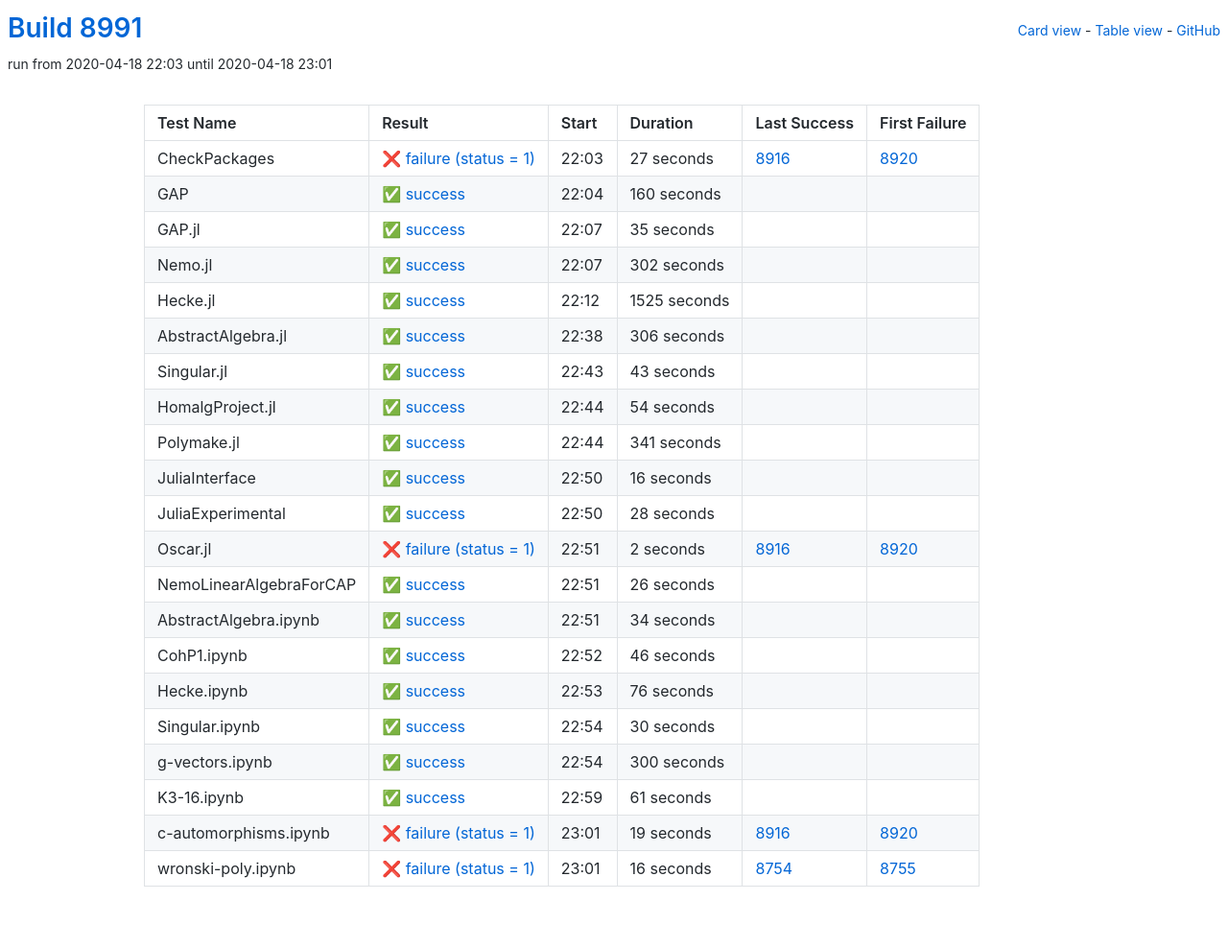
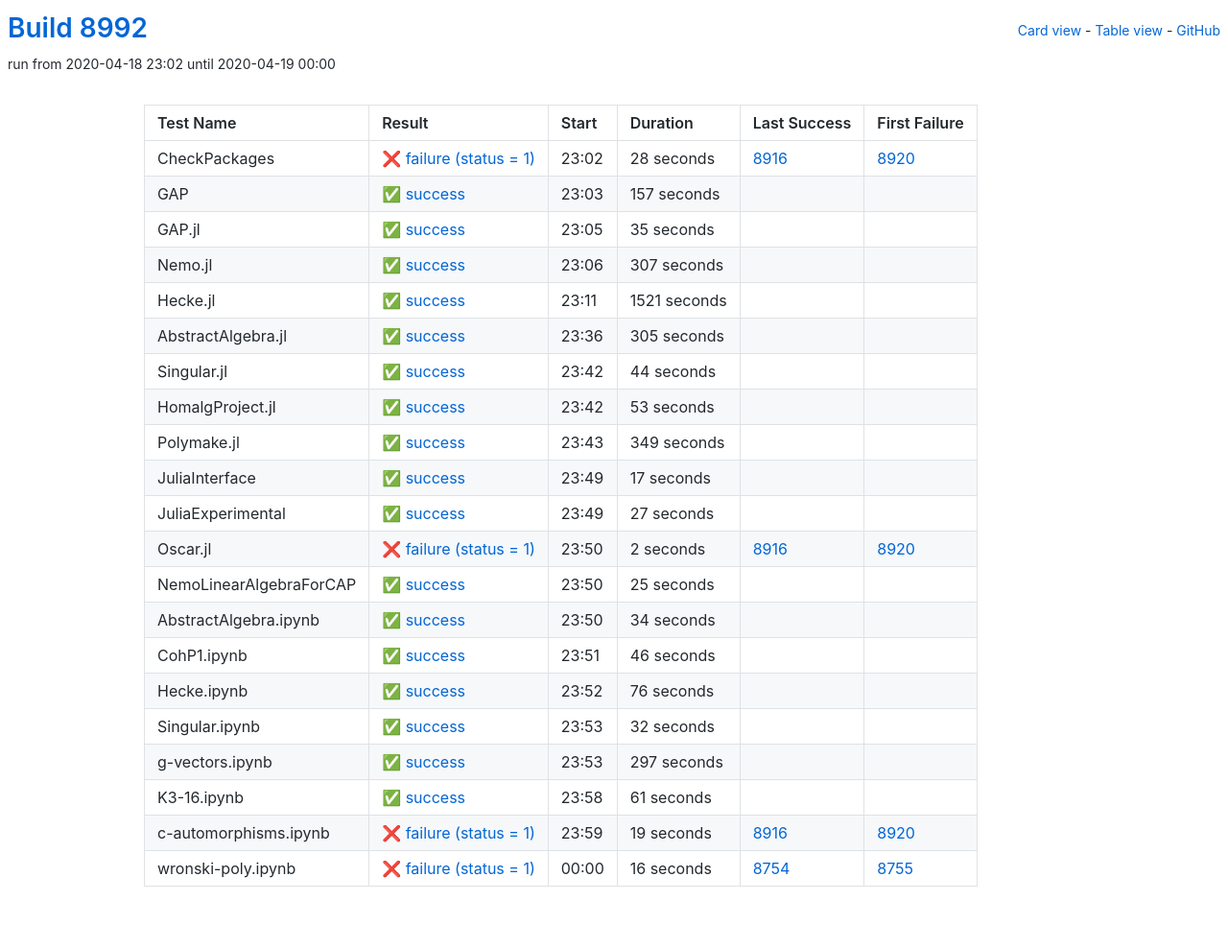
Before and after one commit to oscar-system/oscar-ci-status, a Jekyll site: the page built from table.html, in a window 1280 px wide. Shown: the whole page at 96% size. Built offline with Jekyll 4.4.1, drawn with Linux system fonts in a browser that asks for light colours.

Commit message:
Build 8992

```diff
--- a/_data/ci.yml
+++ b/_data/ci.yml
@@ -1,27 +1,27 @@
-build: 8991
-build_url: https://oscarci.mathematik.uni-kl.de/job/oscar/8991/
+build: 8992
+build_url: https://oscarci.mathematik.uni-kl.de/job/oscar/8992/
 job: oscar
 tests:
-- duration: 27
+- duration: 28
   exitcode: 1
   first_failure: 8920
   first_failure_url: https://oscarci.mathematik.uni-kl.de/job/oscar/8920/
   last_success: 8916
   last_success_url: https://oscarci.mathematik.uni-kl.de/job/oscar/8916/
-  log: https://oscarci.mathematik.uni-kl.de/job/oscar/8991/artifact/logs/build-8991/CheckPackages.log
+  log: https://oscarci.mathematik.uni-kl.de/job/oscar/8992/artifact/logs/build-8992/CheckPackages.log
   name: CheckPackages
-  start: 2020-04-18 22:03
+  start: 2020-04-18 23:02
   status: failure
   success: false
-- duration: 160
+- duration: 157
   exitcode: 0
   first_failure: false
   first_failure_url: null
   last_success: false
   last_success_url: null
-  log: https://oscarci.mathematik.uni-kl.de/job/oscar/8991/artifact/logs/build-8991/GAP.log
+  log: https://oscarci.mathematik.uni-kl.de/job/oscar/8992/artifact/logs/build-8992/GAP.log
   name: GAP
-  start: 2020-04-18 22:04
+  start: 2020-04-18 23:03
   status: success
   success: true
 - duration: 35
@@ -30,97 +30,97 @@ tests:
   first_failure_url: null
   last_success: false
   last_success_url: null
-  log: https://oscarci.mathematik.uni-kl.de/job/oscar/8991/artifact/logs/build-8991/GAP.jl.log
+  log: https://oscarci.mathematik.uni-kl.de/job/oscar/8992/artifact/logs/build-8992/GAP.jl.log
   name: GAP.jl
-  start: 2020-04-18 22:07
+  start: 2020-04-18 23:05
   status: success
   success: true
-- duration: 302
+- duration: 307
   exitcode: 0
   first_failure: false
   first_failure_url: null
   last_success: false
   last_success_url: null
-  log: https://oscarci.mathematik.uni-kl.de/job/oscar/8991/artifact/logs/build-8991/Nemo.jl.log
+  log: https://oscarci.mathematik.uni-kl.de/job/oscar/8992/artifact/logs/build-8992/Nemo.jl.log
   name: Nemo.jl
-  start: 2020-04-18 22:07
+  start: 2020-04-18 23:06
   status: success
   success: true
-- duration: 1525
+- duration: 1521
   exitcode: 0
   first_failure: false
   first_failure_url: null
   last_success: false
   last_success_url: null
-  log: https://oscarci.mathematik.uni-kl.de/job/oscar/8991/artifact/logs/build-8991/Hecke.jl.log
+  log: https://oscarci.mathematik.uni-kl.de/job/oscar/8992/artifact/logs/build-8992/Hecke.jl.log
   name: Hecke.jl
-  start: 2020-04-18 22:12
+  start: 2020-04-18 23:11
   status: success
   success: true
-- duration: 306
+- duration: 305
   exitcode: 0
   first_failure: false
   first_failure_url: null
   last_success: false
   last_success_url: null
-  log: https://oscarci.mathematik.uni-kl.de/job/oscar/8991/artifact/logs/build-8991/AbstractAlgebra.jl.log
+  log: https://oscarci.mathematik.uni-kl.de/job/oscar/8992/artifact/logs/build-8992/AbstractAlgebra.jl.log
   name: AbstractAlgebra.jl
-  start: 2020-04-18 22:38
+  start: 2020-04-18 23:36
   status: success
   success: true
-- duration: 43
+- duration: 44
   exitcode: 0
   first_failure: false
   first_failure_url: null
   last_success: false
   last_success_url: null
-  log: https://oscarci.mathematik.uni-kl.de/job/oscar/8991/artifact/logs/build-8991/Singular.jl.log
+  log: https://oscarci.mathematik.uni-kl.de/job/oscar/8992/artifact/logs/build-8992/Singular.jl.log
   name: Singular.jl
-  start: 2020-04-18 22:43
+  start: 2020-04-18 23:42
   status: success
   success: true
-- duration: 54
+- duration: 53
   exitcode: 0
   first_failure: false
   first_failure_url: null
   last_success: false
   last_success_url: null
-  log: https://oscarci.mathematik.uni-kl.de/job/oscar/8991/artifact/logs/build-8991/HomalgProject.jl.log
+  log: https://oscarci.mathematik.uni-kl.de/job/oscar/8992/artifact/logs/build-8992/HomalgProject.jl.log
   name: HomalgProject.jl
-  start: 2020-04-18 22:44
+  start: 2020-04-18 23:42
   status: success
   success: true
-- duration: 341
+- duration: 349
   exitcode: 0
   first_failure: false
   first_failure_url: null
   last_success: false
   last_success_url: null
-  log: https://oscarci.mathematik.uni-kl.de/job/oscar/8991/artifact/logs/build-8991/Polymake.jl.log
+  log: https://oscarci.mathematik.uni-kl.de/job/oscar/8992/artifact/logs/build-8992/Polymake.jl.log
   name: Polymake.jl
-  start: 2020-04-18 22:44
+  start: 2020-04-18 23:43
   status: success
   success: true
-- duration: 16
+- duration: 17
   exitcode: 0
   first_failure: false
   first_failure_url: null
   last_success: false
   last_success_url: null
-  log: https://oscarci.mathematik.uni-kl.de/job/oscar/8991/artifact/logs/build-8991/JuliaInterface.log
+  log: https://oscarci.mathematik.uni-kl.de/job/oscar/8992/artifact/logs/build-8992/JuliaInterface.log
   name: JuliaInterface
-  start: 2020-04-18 22:50
+  start: 2020-04-18 23:49
   status: success
   success: true
-- duration: 28
+- duration: 27
   exitcode: 0
   first_failure: false
   first_failure_url: null
   last_success: false
   last_success_url: null
-  log: https://oscarci.mathematik.uni-kl.de/job/oscar/8991/artifact/logs/build-8991/JuliaExperimental.log
+  log: https://oscarci.mathematik.uni-kl.de/job/oscar/8992/artifact/logs/build-8992/JuliaExperimental.log
   name: JuliaExperimental
-  start: 2020-04-18 22:50
+  start: 2020-04-18 23:49
   status: success
   success: true
 - duration: 2
@@ -129,20 +129,20 @@ tests:
   first_failure_url: https://oscarci.mathematik.uni-kl.de/job/oscar/8920/
   last_success: 8916
   last_success_url: https://oscarci.mathematik.uni-kl.de/job/oscar/8916/
-  log: https://oscarci.mathematik.uni-kl.de/job/oscar/8991/artifact/logs/build-8991/Oscar.jl.log
+  log: https://oscarci.mathematik.uni-kl.de/job/oscar/8992/artifact/logs/build-8992/Oscar.jl.log
   name: Oscar.jl
-  start: 2020-04-18 22:51
+  start: 2020-04-18 23:50
   status: failure
   success: false
-- duration: 26
+- duration: 25
   exitcode: 0
   first_failure: false
   first_failure_url: null
   last_success: false
   last_success_url: null
-  log: https://oscarci.mathematik.uni-kl.de/job/oscar/8991/artifact/logs/build-8991/NemoLinearAlgebraForCAP.log
+  log: https://oscarci.mathematik.uni-kl.de/job/oscar/8992/artifact/logs/build-8992/NemoLinearAlgebraForCAP.log
   name: NemoLinearAlgebraForCAP
-  start: 2020-04-18 22:51
+  start: 2020-04-18 23:50
   status: success
   success: true
 - duration: 34
@@ -151,9 +151,9 @@ tests:
   first_failure_url: null
   last_success: false
   last_success_url: null
-  log: https://oscarci.mathematik.uni-kl.de/job/oscar/8991/artifact/logs/build-8991/AbstractAlgebra.ipynb.log
+  log: https://oscarci.mathematik.uni-kl.de/job/oscar/8992/artifact/logs/build-8992/AbstractAlgebra.ipynb.log
   name: AbstractAlgebra.ipynb
-  start: 2020-04-18 22:51
+  start: 2020-04-18 23:50
   status: success
   success: true
 - duration: 46
@@ -162,9 +162,9 @@ tests:
   first_failure_url: null
   last_success: false
   last_success_url: null
-  log: https://oscarci.mathematik.uni-kl.de/job/oscar/8991/artifact/logs/build-8991/CohP1.ipynb.log
+  log: https://oscarci.mathematik.uni-kl.de/job/oscar/8992/artifact/logs/build-8992/CohP1.ipynb.log
   name: CohP1.ipynb
-  start: 2020-04-18 22:52
+  start: 2020-04-18 23:51
   status: success
   success: true
 - duration: 76
@@ -173,31 +173,31 @@ tests:
   first_failure_url: null
   last_success: false
   last_success_url: null
-  log: https://oscarci.mathematik.uni-kl.de/job/oscar/8991/artifact/logs/build-8991/Hecke.ipynb.log
+  log: https://oscarci.mathematik.uni-kl.de/job/oscar/8992/artifact/logs/build-8992/Hecke.ipynb.log
   name: Hecke.ipynb
-  start: 2020-04-18 22:53
+  start: 2020-04-18 23:52
   status: success
   success: true
-- duration: 30
+- duration: 32
   exitcode: 0
   first_failure: false
   first_failure_url: null
   last_success: false
   last_success_url: null
-  log: https://oscarci.mathematik.uni-kl.de/job/oscar/8991/artifact/logs/build-8991/Singular.ipynb.log
+  log: https://oscarci.mathematik.uni-kl.de/job/oscar/8992/artifact/logs/build-8992/Singular.ipynb.log
   name: Singular.ipynb
-  start: 2020-04-18 22:54
+  start: 2020-04-18 23:53
   status: success
   success: true
-- duration: 300
+- duration: 297
   exitcode: 0
   first_failure: false
   first_failure_url: null
   last_success: false
   last_success_url: null
-  log: https://oscarci.mathematik.uni-kl.de/job/oscar/8991/artifact/logs/build-8991/g-vectors.ipynb.log
+  log: https://oscarci.mathematik.uni-kl.de/job/oscar/8992/artifact/logs/build-8992/g-vectors.ipynb.log
   name: g-vectors.ipynb
-  start: 2020-04-18 22:54
+  start: 2020-04-18 23:53
   status: success
   success: true
 - duration: 61
@@ -206,9 +206,9 @@ tests:
   first_failure_url: null
   last_success: false
   last_success_url: null
-  log: https://oscarci.mathematik.uni-kl.de/job/oscar/8991/artifact/logs/build-8991/K3-16.ipynb.log
+  log: https://oscarci.mathematik.uni-kl.de/job/oscar/8992/artifact/logs/build-8992/K3-16.ipynb.log
   name: K3-16.ipynb
-  start: 2020-04-18 22:59
+  start: 2020-04-18 23:58
   status: success
   success: true
 - duration: 19
@@ -217,9 +217,9 @@ tests:
   first_failure_url: https://oscarci.mathematik.uni-kl.de/job/oscar/8920/
   last_success: 8916
   last_success_url: https://oscarci.mathematik.uni-kl.de/job/oscar/8916/
-  log: https://oscarci.mathematik.uni-kl.de/job/oscar/8991/artifact/logs/build-8991/c-automorphisms.ipynb.log
+  log: https://oscarci.mathematik.uni-kl.de/job/oscar/8992/artifact/logs/build-8992/c-automorphisms.ipynb.log
   name: c-automorphisms.ipynb
-  start: 2020-04-18 23:01
+  start: 2020-04-18 23:59
   status: failure
   success: false
 - duration: 16
@@ -228,8 +228,8 @@ tests:
   first_failure_url: https://oscarci.mathematik.uni-kl.de/job/oscar/8755/
   last_success: 8754
   last_success_url: https://oscarci.mathematik.uni-kl.de/job/oscar/8754/
-  log: https://oscarci.mathematik.uni-kl.de/job/oscar/8991/artifact/logs/build-8991/wronski-poly.ipynb.log
+  log: https://oscarci.mathematik.uni-kl.de/job/oscar/8992/artifact/logs/build-8992/wronski-poly.ipynb.log
   name: wronski-poly.ipynb
-  start: 2020-04-18 23:01
+  start: 2020-04-19 00:00
   status: failure
   success: false
```
Also changed, not shown: README.md.
